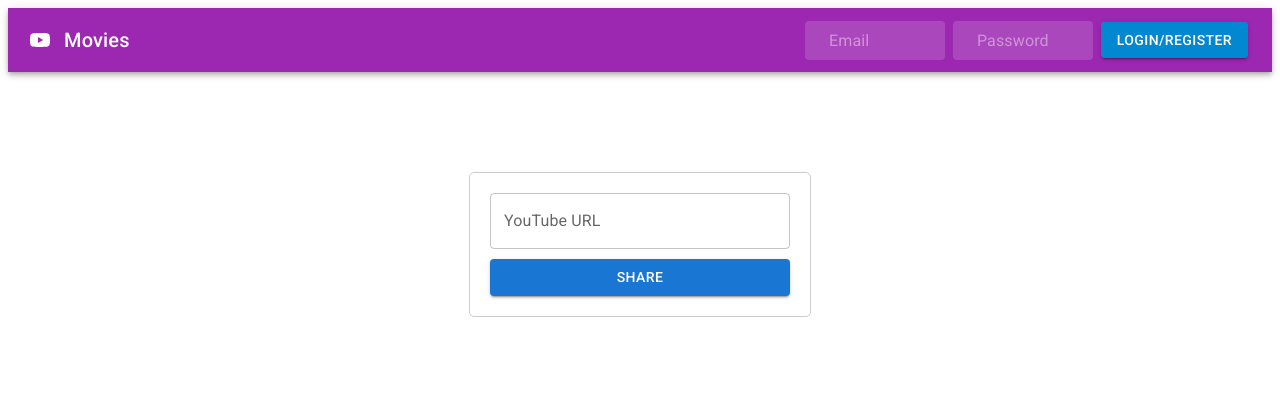
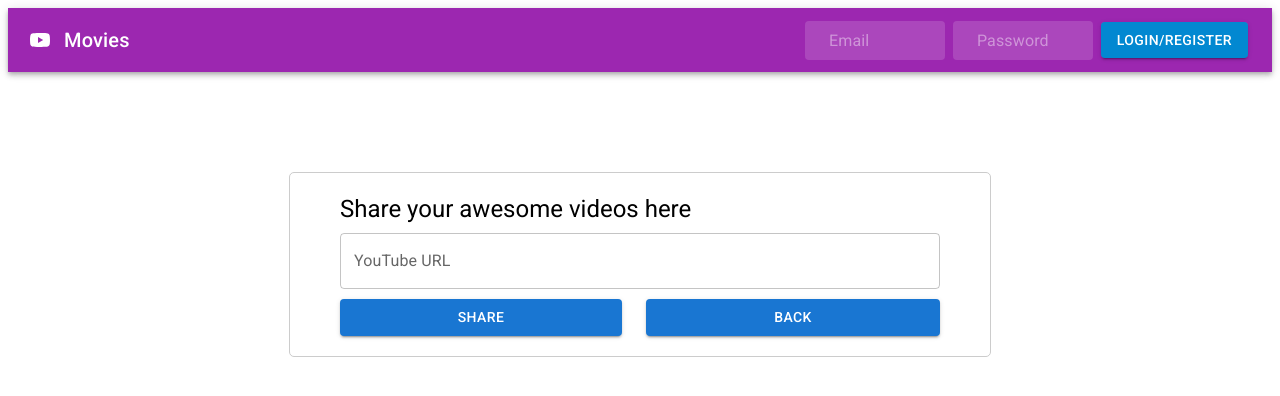
Before and after one commit to quangbui94/remitano, a React (Create React App) app: page /share in a window 1280 px wide. Shown: the top 396 px of the page. Built offline with nearby package versions, Linux system fonts and the light colour scheme.

Commit message:
Refine share screen

```diff
--- a/src/routes/Share/Share.tsx
+++ b/src/routes/Share/Share.tsx
@@ -1,11 +1,13 @@
-import { Box, TextField, Button, Snackbar } from "@mui/material";
+import { Box, TextField, Button, Snackbar, Typography } from "@mui/material";
 import { useContext, useState } from "react";
+import { useNavigate } from "react-router-dom";
 import { VideoRequest } from "../../api/VideoRequest";
 import { AuthContext } from "../../contexts/AuthProvider";
 import { getVideoIdFromUrl } from "../../utils";
 
 const ShareLinkBox = () => {
   const { email } = useContext(AuthContext);
+  const navigate = useNavigate();
   const [link, setLink] = useState<string>("");
   const [error, setError] = useState<boolean>(false);
   const [errorMessage, setErrorMessage] = useState<string>("");
@@ -48,16 +50,23 @@ const ShareLinkBox = () => {
     setNotificationOpen(false);
   };
 
+  const onBackHandler = () => {
+    navigate("/");
+  };
+
   return (
     <Box
       sx={{
         border: "1px solid #ccc",
-        padding: "20px",
+        padding: "20px 50px",
         borderRadius: "5px",
-        width: "300px",
+        width: "600px",
         margin: "100px auto",
       }}
     >
+      <Typography gutterBottom variant="h5" component="h4">
+        Share your awesome videos here
+      </Typography>
       <form onSubmit={handleSubmit}>
         <Box sx={{ display: "flex", flexDirection: "column" }}>
           <TextField
@@ -69,13 +78,23 @@ const ShareLinkBox = () => {
             helperText={error && errorMessage}
             onChange={onChangeHandler}
           />
+          <Box sx={{ display: "flex", justifyContent: "space-between" }}>
             <Button
               variant="contained"
               type="submit"
-            sx={{ marginTop: "10px", width: "100%" }}
+              sx={{ marginTop: "10px", width: "47%" }}
             >
               Share
             </Button>
+            <Button
+              variant="contained"
+              type="button"
+              sx={{ marginTop: "10px", width: "49%" }}
+              onClick={onBackHandler}
+            >
+              Back
+            </Button>
+          </Box>
           <Snackbar
             open={notificationOpen}
             autoHideDuration={5000}
```
Also changed, not shown: 1 other file (tests, documents, lock files or other folders). Lines whose indentation alone changed are shown as unchanged.
